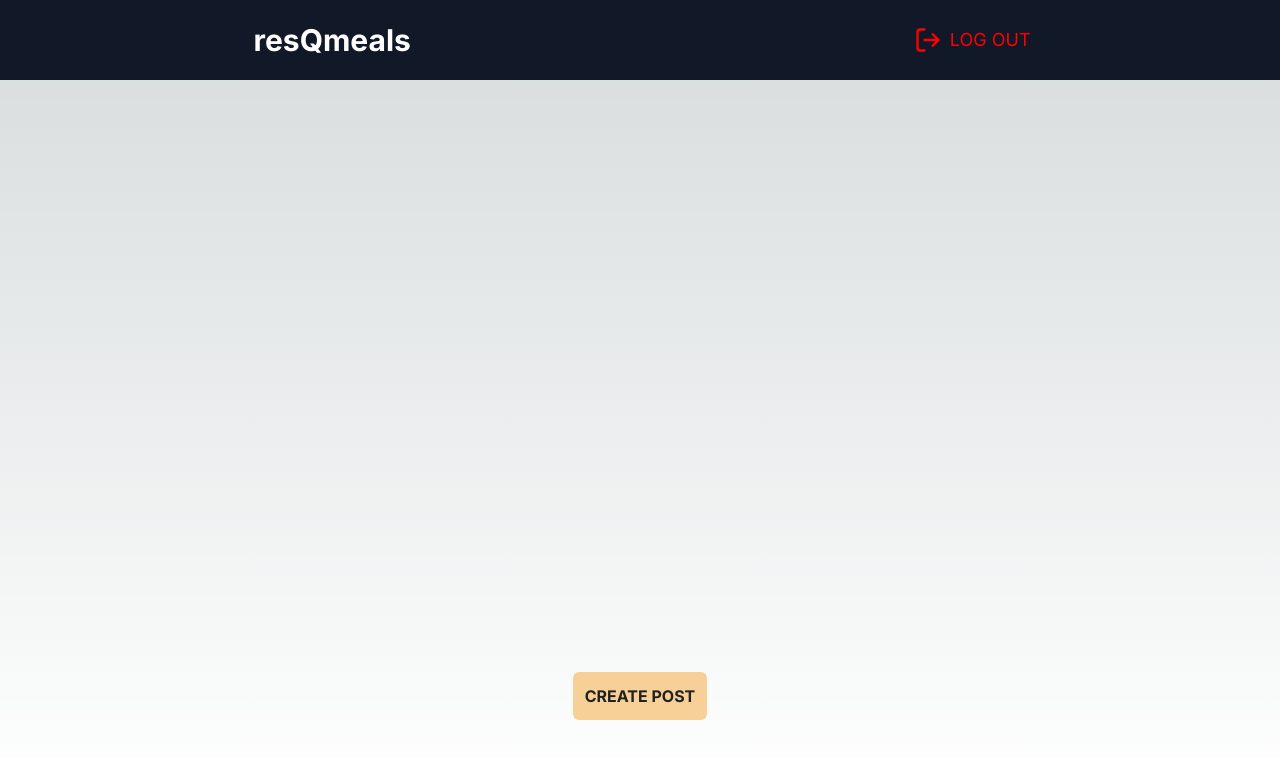
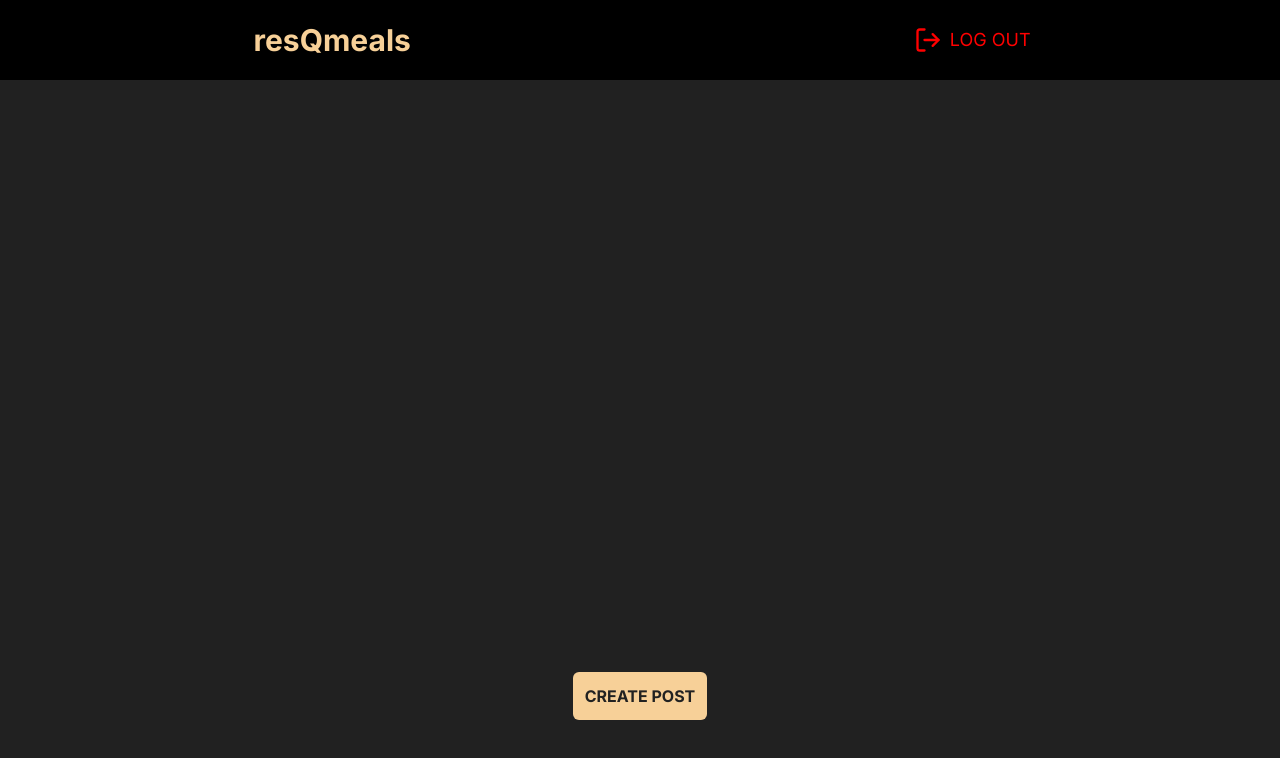
Before and after one commit to Chu1503/resQmeals, a Next.js app: page /homepage in a window 1280 px wide. Shown: the top 758 px of the page. Built offline with nearby package versions, Linux system fonts and the light colour scheme; no server answers.

Commit message:
feat: create post

```diff
--- a/src/app/homepage/page.js
+++ b/src/app/homepage/page.js
@@ -1,28 +1,28 @@
-"use client";
+"use client"
 import React, { useState, useEffect } from "react";
 import { signOut } from "firebase/auth";
 import { auth } from "../firebase/config";
 import { Icon } from "@chakra-ui/react";
 import { FiLogOut } from "react-icons/fi";
-import axios from 'axios';
+import axios from "axios";
 
-const Modal = ({ isOpen, onClose }) => {
-  const [foodName, setFoodName] = useState('');
-  const [itemQuantity, setItemQuantity] = useState('');
+const Modal = ({ isOpen, onClose, onSubmit }) => {
+  const [foodName, setFoodName] = useState("");
+  const [itemQuantity, setItemQuantity] = useState("");
+  const [restaurantIdSession, setRestaurantIdSession] = useState(null);
 
   const handleRegister = async () => {
     try {
-      const response = await axios.post(
-        "https://res-qmeals-backend.vercel.app/api/postPost",
-        {
-          restaurant_id: "mud_cups_1710950417023",
-          food_name: foodName,
-          item_quantity: itemQuantity,
-          claimer: null,
-          status: false
-        }
-      );
-      console.log(response.data);
+      const response = await axios.post("http://127.0.0.1:8080/api/postPost", {
+        restaurant_id: "tara_maa_1710955091522",
+        food_name: foodName,
+        item_quantity: itemQuantity,
+        claimer: null,
+        status: false,
+      });
+
+      setRestaurantIdSession(response.data);
+      console.log("Response Data:", response.data);
     } catch (error) {
       console.error("Error posting food information:", error);
     }
@@ -30,6 +30,7 @@ const Modal = ({ isOpen, onClose }) => {
 
   const handlePost = () => {
     handleRegister();
+    onSubmit({ foodName, itemQuantity });
     onClose();
   };
 
@@ -66,9 +67,9 @@ const Modal = ({ isOpen, onClose }) => {
 const Homepage = () => {
   const [user, setUser] = useState(null);
   const [isModalOpen, setIsModalOpen] = useState(false);
+  const [submittedContent, setSubmittedContent] = useState(null);
 
   useEffect(() => {
-    // Use useEffect here
     auth.onAuthStateChanged((user) => {
       if (user) {
         setUser(user);
@@ -97,13 +98,13 @@ const Homepage = () => {
 
   const handleSubmitPost = (content) => {
     console.log("Submitted post content:", content);
-    // You can add logic here to handle the submission of the post content
+    setSubmittedContent(content);
   };
 
   return (
-    <div className="h-screen w-screen flex flex-col items-center justify-center text-center overflow-hidden">
-      <div className="absolute top-0 w-screen h-[10vh] flex flex-row items-center justify-around bg-gray-900">
-        <h1 className="text-white text-3xl font-bold p-5">resQmeals</h1>
+    <div className="h-screen w-screen flex flex-col items-center justify-center text-center overflow-hidden bg-[#212121]">
+      <div className="absolute top-0 w-screen h-[10vh] flex flex-row items-center justify-around bg-black">
+        <h1 className="text-[#F7D098] text-3xl font-bold p-5">resQmeals</h1>
         <button
           onClick={logOut}
           className="px-4 py-2 bg-transparent border-1 border-[#00D094] text-[#FF0000] text-lg rounded-md flex items-center"
@@ -118,6 +119,14 @@ const Homepage = () => {
       >
         CREATE POST
       </button>
+      {submittedContent && (
+        <div className="fixed inset-0 flex items-center justify-center">
+          <div className="bg-[#333333] p-4 rounded-lg">
+            <p>Food Item: {submittedContent.foodName}</p>
+            <p>Item Quantity: {submittedContent.itemQuantity}</p>
+          </div>
+        </div>
+      )}
       <Modal
         isOpen={isModalOpen}
         onClose={handleModalClose}
```
